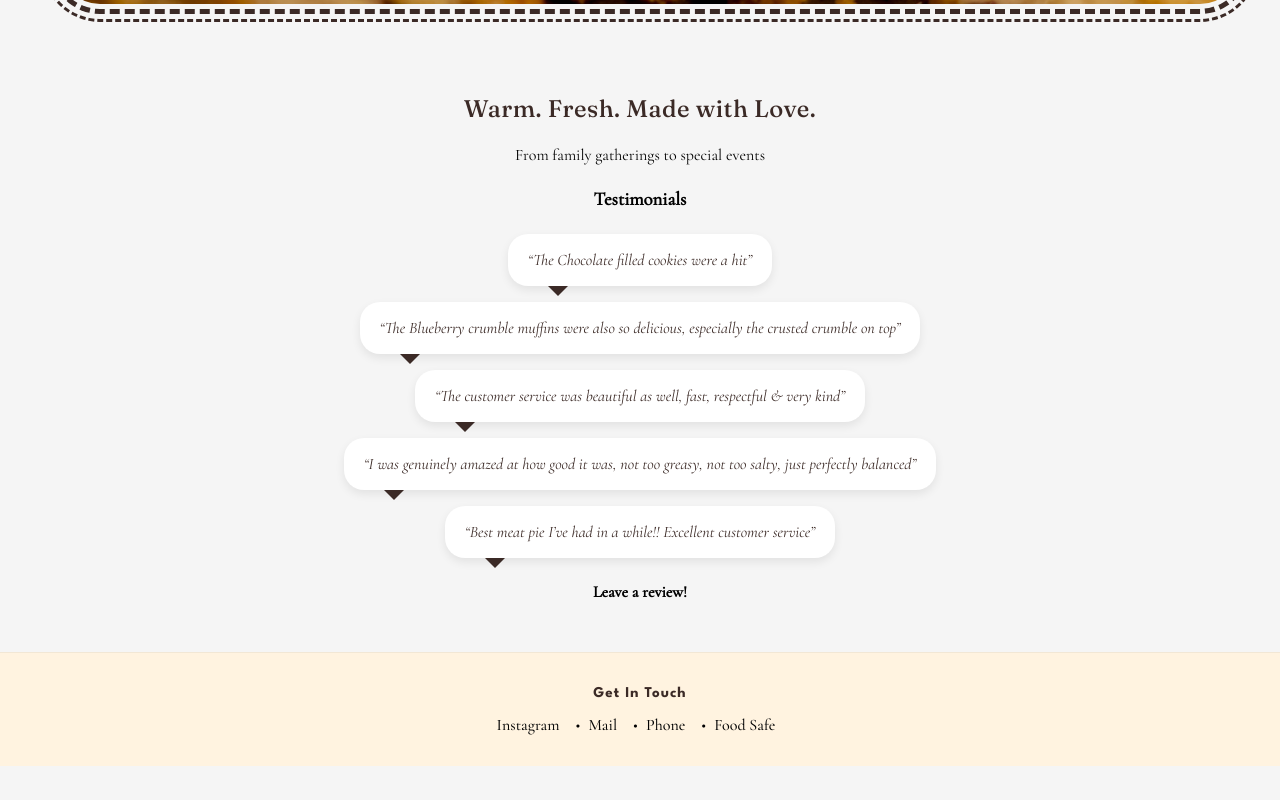
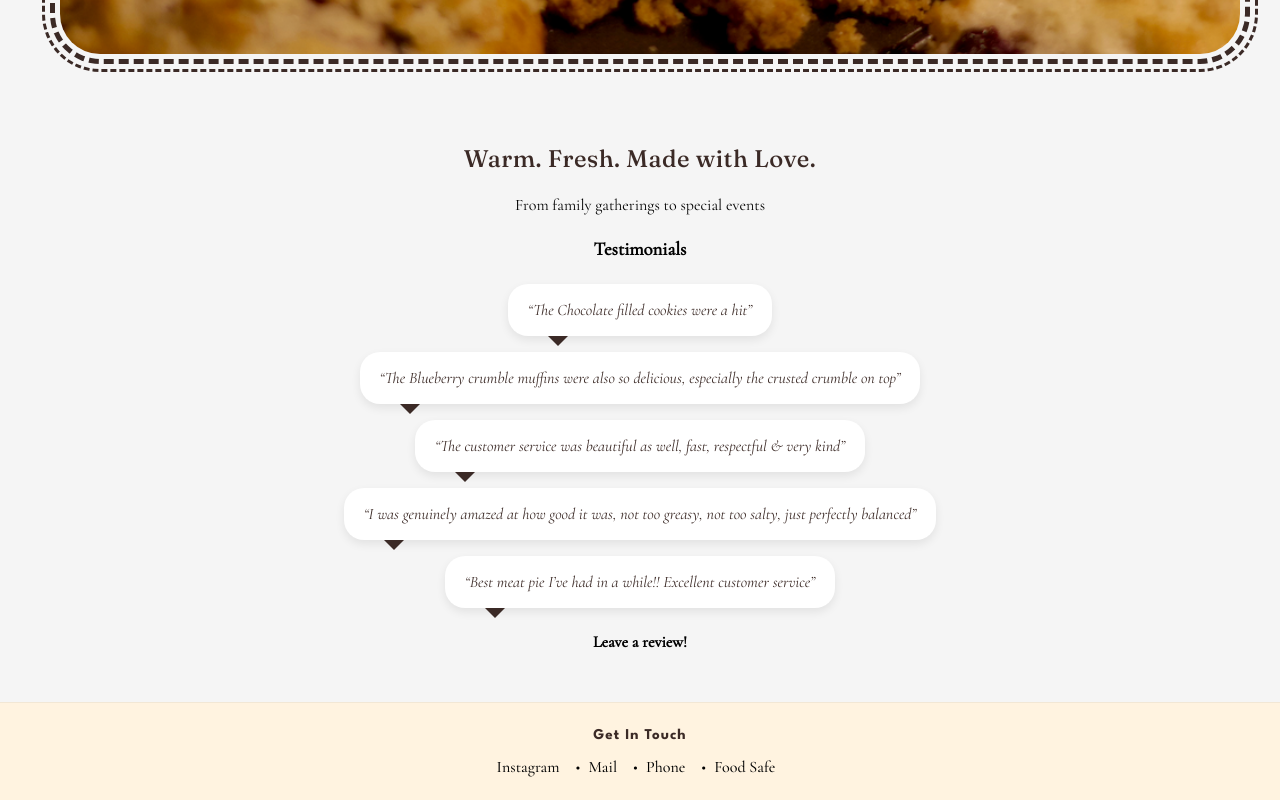
Before and after one commit to Isioma2002/SunBakedPastries, a React (Vite) app: page / in a window 1280 px wide. Shown: the part 814-1614 px from the top of the page. Before the commit the page ends 1580 px from the top, so only its background shows below. Built offline with nearby package versions, Linux system fonts and the light colour scheme.

Commit message:
image and footer changes

```diff
--- a/src/styles/main.css
+++ b/src/styles/main.css
@@ -53,7 +53,7 @@ html, body {
   background-color: #fff3e0; /* same as navbar */
   color: black; /* deep neutral from palette */
   text-align: center;
-  padding: 1.5rem 1rem;
+  padding: 1rem;
   border-top: 1px solid rgba(0, 0, 0, 0.05); /* subtle separation */
 }
 
@@ -115,7 +115,7 @@ html, body {
   padding: 50px;
   max-width: 2000px;
   margin: 0 auto;
-  height: 600px; /* 👈 control the visible height */
+  height: 650px; /* 👈 control the visible height */
 }
 
 .hero-image img {
```
